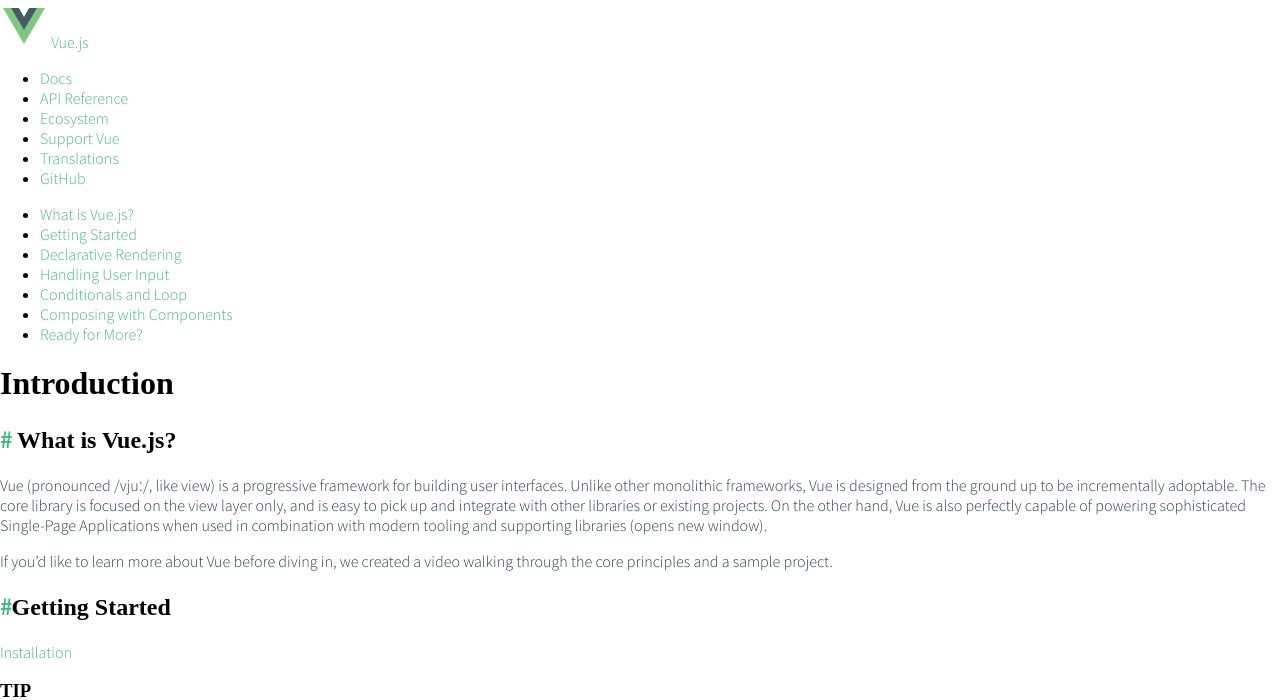
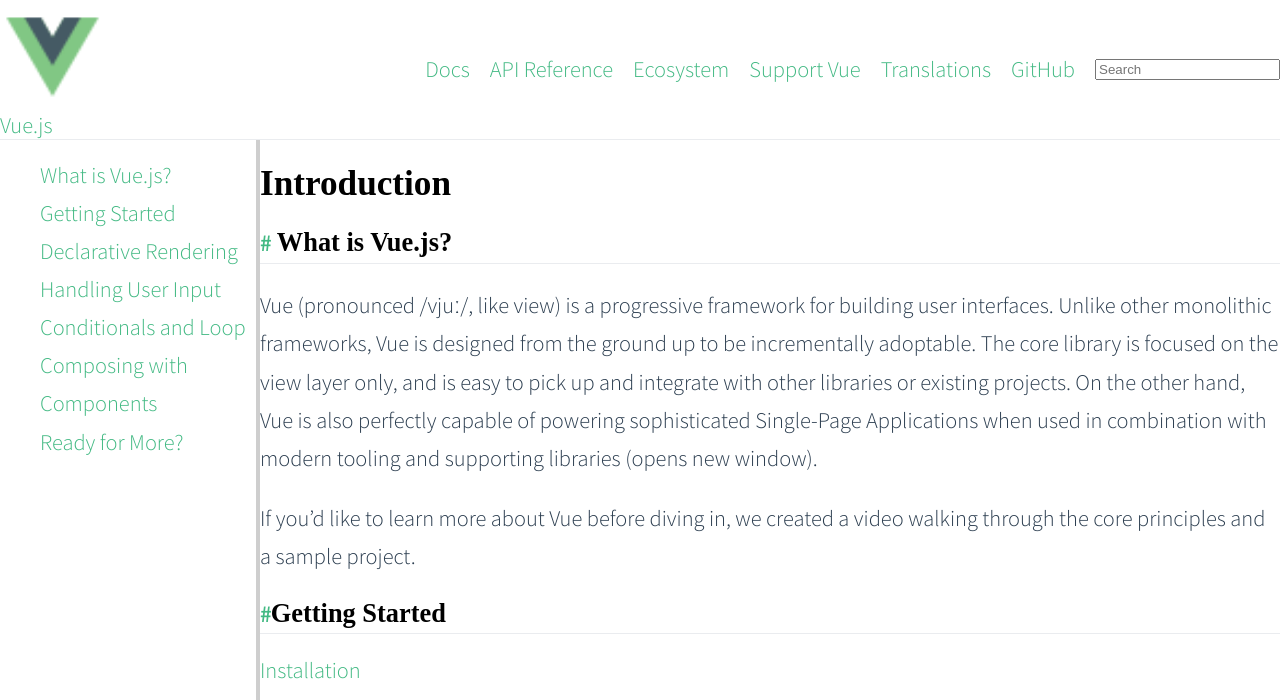
Before and after one commit to ashx3s/vue-clone-demo, a plain HTML site: page index.html in a window 1280 px wide. Shown: the top 700 px of the page. Drawn offline with Linux system fonts and the light colour scheme.

Commit message:
1st round of layout and general styling of nav

```diff
--- a/assets/css/fonts.css
+++ b/assets/css/fonts.css
@@ -1,18 +1,36 @@
 h1 h2 h3 {
   font-family: "Roboto", sans-serif;
+  font-weight: 500;
+  line-height: 1.45;
   color: #2c3e50;
 }
-
+h1 {
+  font-size: 2.2rem;
+  font-weight: 600;
+}
+h2 {
+  font-size: 1.65rem;
+  padding-bottom: 0.3rem;
+  border-bottom: 1px solid #eaecef;
+}
 p,
 a,
 li {
   font-family: "Source Sans Pro", sans-serif;
+  font-size: clamp(1rem, 2.5vw, 1.4rem);
 }
 
 p {
   color: #2c3e50;
 }
-
+ol,
+p,
+ul {
+  line-height: 1.7;
+}
+ul {
+  list-style-type: none;
+}
 a {
   color: #42b983;
   text-decoration: none;
--- a/assets/css/style.css
+++ b/assets/css/style.css
@@ -12,3 +12,40 @@ body {
   margin: 0;
   background-color: #ffffff;
 }
+
+/* Navigation */
+header.site-header {
+  display: flex;
+  justify-content: space-between;
+  align-items: center;
+  border-bottom: 1px solid #eaecef;
+}
+nav.site-nav {
+  display: flex;
+  justify-content: flex-end;
+  align-items: center;
+  flex-grow: 1;
+  gap: 20px;
+}
+nav.site-nav ul {
+  display: flex;
+  justify-content: flex-end;
+  gap: 20px;
+  flex-wrap: wrap;
+  align-items: center;
+}
+
+/* Site Content layout */
+div.container {
+  display: flex;
+}
+
+aside.side-bar {
+  min-width: 20vw;
+  border-right: 4px solid #cecece;
+}
+
+/* Images */
+img {
+  width: 100%;
+}
--- a/index.html
+++ b/index.html
@@ -23,11 +23,11 @@
 <body>
   <!--Header-->
   <header class="site-header">
-    <nav class="site-nav">
     <a href="v3.vuejs.org">
       <img src="assets/icons/vue-logo.png" alt="Vue js logo">
       <span class="">Vue.js</span>
     </a>
+    <nav class="site-nav">
       <ul>
         <li><a href="#">Docs</a></li>
         <li><a href="https://v3.vuejs.org/api/" target="_blank">API Reference</a></li>
@@ -36,8 +36,13 @@
         <li><a href="#">Translations</a></li>
         <li><a href="https://github.com/vuejs/docs" target="_blank">GitHub</a></li>
       </ul>
+      <div>
+        <label for="search"></label>
+        <input type="search" name="search" id="search" placeholder="Search">
+      </div>
     </nav>
   </header>
+  <div class="container">
     <!--Aside-->
     <aside class="side-bar">
       <nav class="page-nav">
@@ -61,10 +66,13 @@
         <h2><a href="#what-is-vue">#</a> What is Vue.js?</h2>
         <p>Vue (pronounced /vjuː/, like view) is a progressive framework for building user interfaces. Unlike other
           monolithic frameworks, Vue is designed from the ground up to be incrementally adoptable. The core library is
-        focused on the view layer only, and is easy to pick up and integrate with other libraries or existing projects.
-        On the other hand, Vue is also perfectly capable of powering sophisticated Single-Page Applications when used in
+          focused on the view layer only, and is easy to pick up and integrate with other libraries or existing
+          projects.
+          On the other hand, Vue is also perfectly capable of powering sophisticated Single-Page Applications when used
+          in
           combination with modern tooling and supporting libraries (opens new window).</p>
-      <p>If you’d like to learn more about Vue before diving in, we created a video walking through the core principles
+        <p>If you’d like to learn more about Vue before diving in, we created a video walking through the core
+          principles
           and a sample project.</p>
       </section>
       <article>
@@ -74,27 +82,32 @@
         </div>
         <aside class="tip-box">
           <h3>TIP</h3>
-        <p>The official guide assumes intermediate level knowledge of HTML, CSS, and JavaScript. If you are totally new
+          <p>The official guide assumes intermediate level knowledge of HTML, CSS, and JavaScript. If you are totally
+            new
             to frontend development, it might not be the best idea to jump right into a framework as your first step -
             grasp the basics then come back! Prior experience with other frameworks helps, but is not required.</p>
         </aside>
         <section>
           <p>The easiest way to try out Vue.js is using the Hello World example (opens new window). Feel free to open it
             in another tab and follow along as we go through some basic examples.</p>
-        <p>The Installation page provides more options of installing Vue. Note: We do not recommend that beginners start
+          <p>The Installation page provides more options of installing Vue. Note: We do not recommend that beginners
+            start
             with vue-cli, especially if you are not yet familiar with Node.js-based build tools.
             #</p>
         </section>
       </article>
       <article>
         <h2><a href="#declare-render">#</a>Declarative Rendering</h2>
-      <p>At the core of Vue.js is a system that enables us to declaratively render data to the DOM using straightforward
+        <p>At the core of Vue.js is a system that enables us to declaratively render data to the DOM using
+          straightforward
           template syntax:</p>
         <img src="assets/images/codeblock-3.jpg" alt="code block">
         <img src="assets/images/codeblock-4.jpg" alt="code block">
         <p>We have already created our very first Vue app! This looks pretty similar to rendering a string template, but
-        Vue has done a lot of work under the hood. The data and the DOM are now linked, and everything is now reactive.
-        How do we know? Take a look at the example below where counter property increments every second and you will see
+          Vue has done a lot of work under the hood. The data and the DOM are now linked, and everything is now
+          reactive.
+          How do we know? Take a look at the example below where counter property increments every second and you will
+          see
           how rendered DOM changes:</p>
         <img src="assets/images/codeblock-7.jpg" alt="code block">
         <img src="assets/images/codeblock-2.jpg" alt="code block">
@@ -102,12 +115,15 @@
         <img src="assets/images/codeblock-9.jpg" alt="code block">
         <img src="assets/images/codeblock-8.jpg" alt="code block">
         <img src="assets/images/codepen.png" alt="codepen">
-      <p>Here we're encountering something new. The v-bind attribute you're seeing is called a directive. Directives are
-        prefixed with v- to indicate that they are special attributes provided by Vue, and as you may have guessed, they
+        <p>Here we're encountering something new. The v-bind attribute you're seeing is called a directive. Directives
+          are
+          prefixed with v- to indicate that they are special attributes provided by Vue, and as you may have guessed,
+          they
           apply special reactive behavior to the rendered DOM. Here we are basically saying "keep this element's title
           attribute up-to-date with the message property on the current active instance."</p>
       </article>
     </main>
+  </div>
   <!--Footer-->
   <footer>
     <p>Deployed on Netlify</p>
```
Lines whose indentation alone changed are shown as unchanged.
